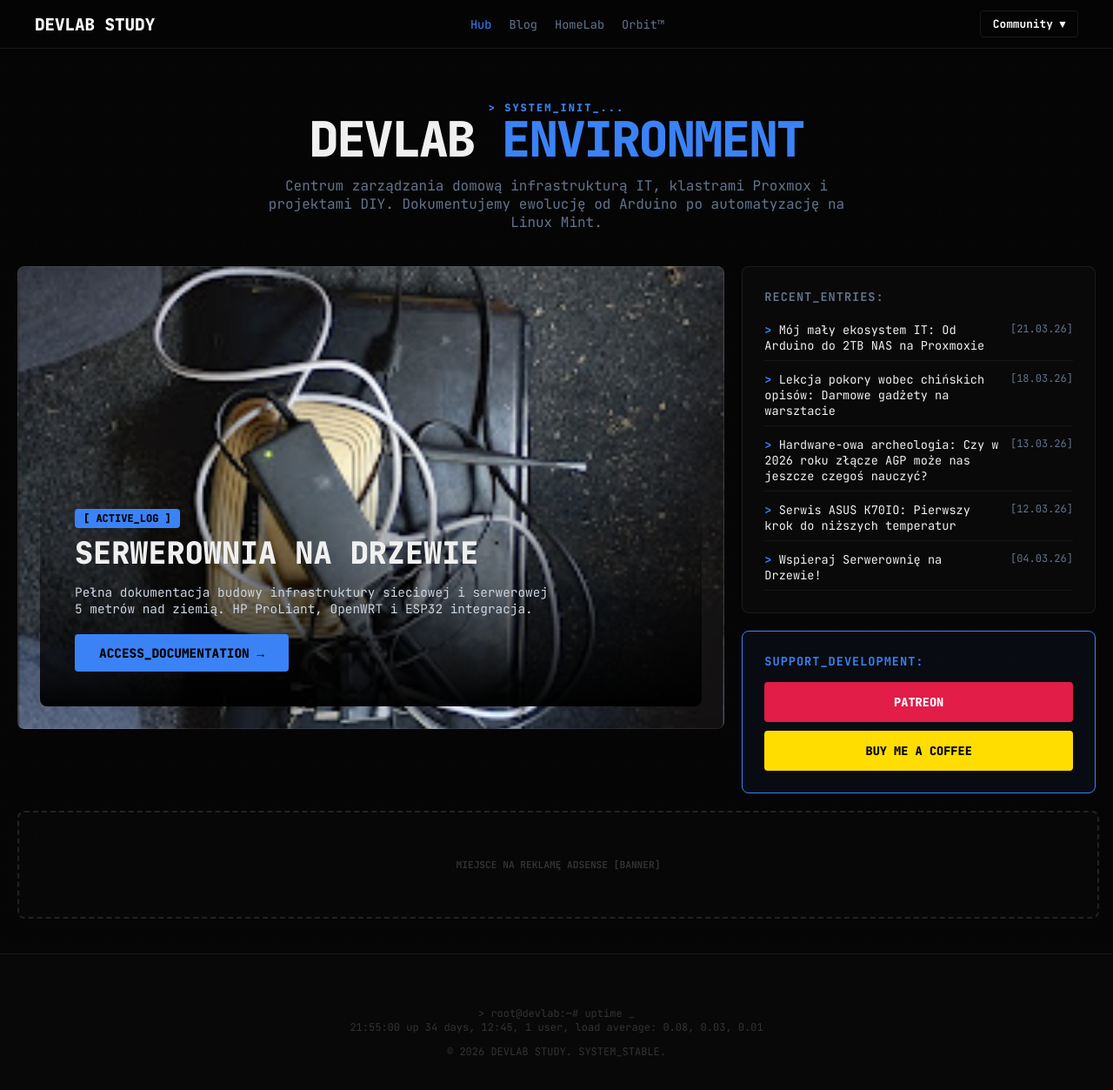
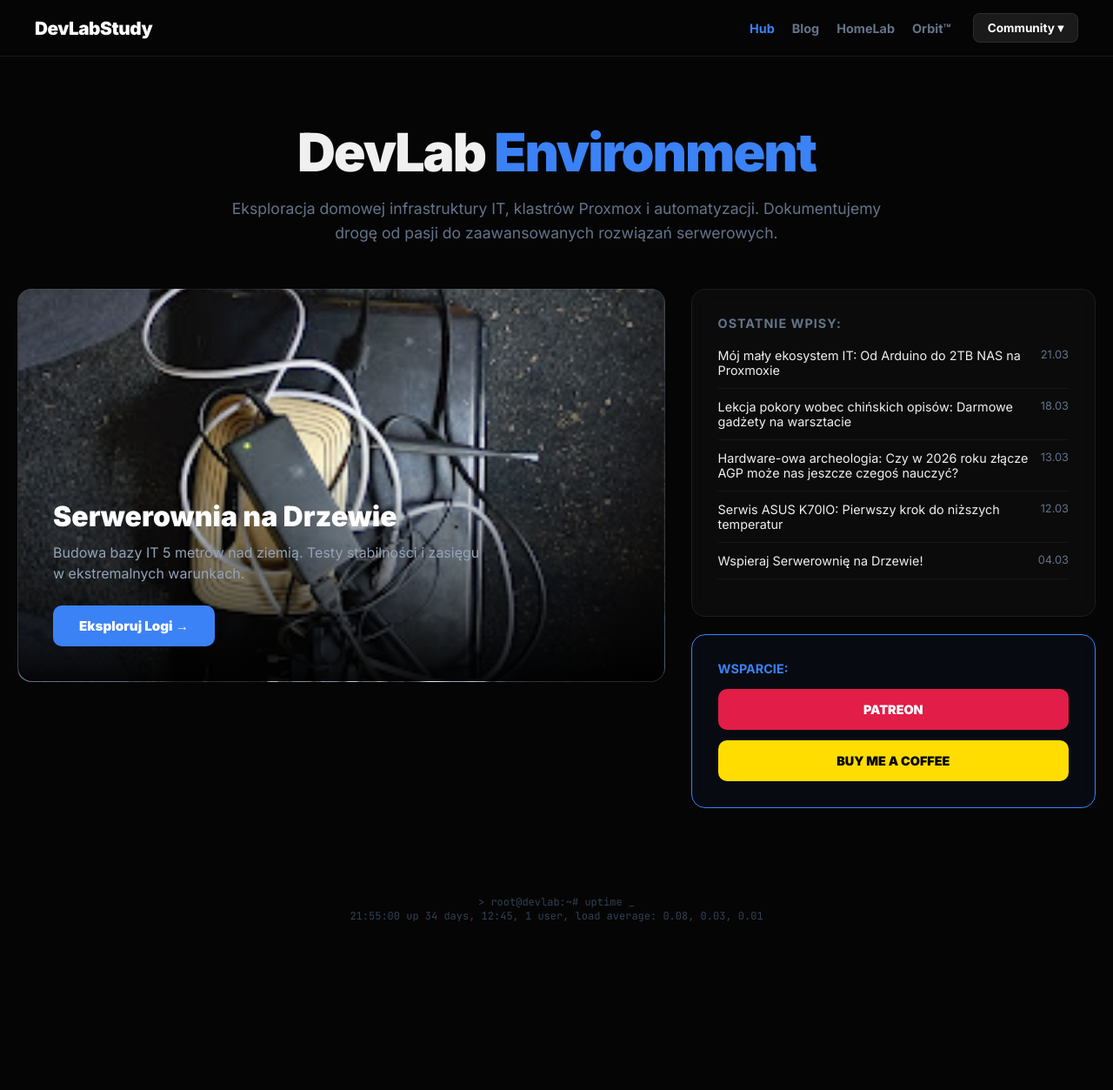
Before and after one commit to TobiMessi/TobiMessi.github.io, a Jekyll site: the page built from index.html, in a window 1280 px wide and 1289 px high. Shown: the top 1253 px of the window at 87% size. Built offline with Jekyll 4.4.1, drawn with Linux system fonts in a browser that asks for light colours.

Commit message:
Update index.html

```diff
--- a/index.html
+++ b/index.html
@@ -6,99 +6,170 @@ layout: null
 <head>
     <meta charset="UTF-8">
     <meta name="viewport" content="width=device-width, initial-scale=1.0">
-    <title>DevLab STUDY | Command Center</title>
+    <title>DevLabStudy | Command Center</title>
     <link rel="icon" type="image/jpeg" href="/profileIcon_g3ffyg7edeeg1.jpeg">
-    <link href="https://fonts.googleapis.com/css2?family=JetBrains+Mono:wght@400;700;800&display=swap" rel="stylesheet">
+    <link href="https://fonts.googleapis.com/css2?family=JetBrains+Mono:wght@400;700;800&family=Inter:wght@400;700;900&display=swap" rel="stylesheet">
     <style>
         :root {
             --bg-body: #050505;
-            --bg-nav: rgba(5, 5, 5, 0.9);
+            --bg-nav: #050505;
             --bg-card: #0e0e0e;
             --text-main: #f0f0f0;
             --text-muted: #64748b;
             --border-color: rgba(255, 255, 255, 0.08);
             --accent-blue: #3b82f6;
             --accent-green: #4ade80;
-            --accent-pink: #e11d48;
-            --accent-coffee: #FFDD00;
         }
 
         body {
-            font-family: 'JetBrains Mono', monospace;
+            font-family: 'Inter', sans-serif; /* Główny tekst jak na blogu */
             background: var(--bg-body);
             color: var(--text-main);
             margin: 0;
             overflow-x: hidden;
-            background-image: radial-gradient(circle at 1px 1px, rgba(255,255,255,0.01) 1px, transparent 0);
-            background-size: 40px 40px;
         }
 
-        /* Navbar */
+        /* Navbar - IDEALNE ODWZOROWANIE */
         .navbar {
-            position: sticky; top: 0; z-index: 1000;
-            background: var(--bg-nav); backdrop-filter: blur(20px);
+            background: var(--bg-nav);
             border-bottom: 1px solid var(--border-color);
-            padding: 12px 40px; display: flex; align-items: center; justify-content: space-between;
+            padding: 15px 40px;
+            display: flex;
+            align-items: center;
+            justify-content: space-between;
         }
-        .nav-brand { font-size: 1.2rem; font-weight: 800; text-decoration: none; color: #fff; text-transform: uppercase; }
-        .nav-center { display: flex; gap: 20px; }
-        .nav-center a { text-decoration: none; color: var(--text-muted); font-weight: 400; font-size: 0.85rem; transition: 0.3s; }
-        .nav-center a:hover, .nav-center a.active { color: var(--accent-blue); }
+        .nav-brand {
+            font-size: 1.3rem;
+            font-weight: 900;
+            text-decoration: none;
+            color: #fff;
+            letter-spacing: -0.5px;
+        }
+        .nav-right { display: flex; align-items: center; gap: 25px; }
+        .nav-links { display: flex; gap: 20px; }
+        .nav-links a {
+            text-decoration: none;
+            color: var(--text-muted);
+            font-weight: 600;
+            font-size: 0.9rem;
+            transition: 0.3s;
+        }
+        .nav-links a:hover, .nav-links a.active { color: var(--accent-blue); }
 
-        /* Dropdown Community */
+        /* Community Button - SZARY STYL */
         .dropdown { position: relative; display: inline-block; }
-        .dropbtn { background: none; color: #fff; padding: 6px 14px; border-radius: 4px; border: 1px solid var(--border-color); cursor: pointer; font-family: inherit; font-weight: 700; font-size: 0.8rem; }
-        .dropdown-content { display: none; position: absolute; right: 0; background: #0a0a0a; min-width: 180px; border: 1px solid var(--border-color); border-radius: 8px; z-index: 1001; }
-        .dropdown-content a { color: #ccc; padding: 10px 14px; text-decoration: none; display: block; font-size: 0.8rem; border-bottom: 1px solid rgba(255,255,255,0.05); }
+        .dropbtn {
+            background: #1a1a1a;
+            color: #fff;
+            padding: 8px 16px;
+            border-radius: 8px;
+            border: 1px solid var(--border-color);
+            cursor: pointer;
+            font-family: inherit;
+            font-weight: 700;
+            font-size: 0.85rem;
+        }
+        .dropdown-content {
+            display: none;
+            position: absolute;
+            right: 0;
+            background: #0e0e0e;
+            min-width: 180px;
+            border: 1px solid var(--border-color);
+            border-radius: 10px;
+            z-index: 1001;
+            box-shadow: 0 10px 30px rgba(0,0,0,0.5);
+        }
+        .dropdown-content a {
+            color: #ccc;
+            padding: 12px 16px;
+            text-decoration: none;
+            display: block;
+            font-size: 0.85rem;
+            border-bottom: 1px solid rgba(255,255,255,0.05);
+        }
         .dropdown-content a:hover { background: rgba(255,255,255,0.05); color: var(--accent-blue); }
         .dropdown:hover .dropdown-content { display: block; }
 
-        /* Hero Header (Wyśrodkowane na górze) */
+        /* Sekcja HERO */
         .hero-header {
-            max-width: 1000px; margin: 60px auto 40px auto; text-align: center; padding: 0 20px;
+            max-width: 1000px;
+            margin: 80px auto 50px auto;
+            text-align: center;
+            padding: 0 20px;
         }
-        .hero-title { font-size: 3.5rem; font-weight: 800; margin: 0; text-transform: uppercase; letter-spacing: -2px; line-height: 1; color: var(--text-main); }
+        .hero-title { font-size: 3.8rem; font-weight: 900; margin: 0; letter-spacing: -2px; line-height: 1; }
         .hero-title span { color: var(--accent-blue); }
-        .hero-subtitle { font-size: 1rem; color: var(--text-muted); margin-top: 15px; max-width: 700px; margin-left: auto; margin-right: auto; }
+        .hero-subtitle {
+            font-size: 1.1rem;
+            color: var(--text-muted);
+            margin-top: 20px;
+            max-width: 750px;
+            margin-left: auto;
+            margin-right: auto;
+            line-height: 1.6;
+        }
 
-        /* Dashboard Wrapper */
-        .dashboard { max-width: 1400px; margin: 0 auto 40px auto; padding: 0 20px; }
+        /* Dashboard */
+        .dashboard { max-width: 1300px; margin: 0 auto 60px auto; padding: 0 20px; }
+        .grid-container { display: grid; grid-template-columns: 1.6fr 1fr; gap: 30px; }
 
-        /* Grid Layout */
-        .grid-container { display: grid; grid-template-columns: 2fr 1fr; gap: 20px; }
-        .card { background: rgba(10, 10, 10, 0.8); border: 1px solid var(--border-color); padding: 25px; border-radius: 8px; position: relative; }
+        .card {
+            background: rgba(15, 15, 15, 0.6);
+            border: 1px solid var(--border-color);
+            padding: 30px;
+            border-radius: 16px;
+            backdrop-filter: blur(10px);
+        }
 
-        /* Main Project Card */
         .hero-project {
-            grid-column: span 1;
-            height: 480px;
+            height: 450px;
             background: url('/assets/images/IMG_20260304_153435_hdr.jpg') center/cover;
-            display: flex; align-items: flex-end;
-            border-radius: 8px; border: 1px solid var(--border-color);
+            display: flex;
+            align-items: flex-end;
+            border-radius: 16px;
+            border: 1px solid var(--border-color);
         }
-        .hero-overlay { width: 100%; background: linear-gradient(transparent, rgba(0,0,0,0.98)); padding: 40px; border-radius: 0 0 8px 8px; }
+        .hero-overlay { width: 100%; background: linear-gradient(transparent, rgba(0,0,0,0.95)); padding: 40px; border-radius: 0 0 16px 16px; }
 
-        .btn-blue { display: inline-block; background: var(--accent-blue); color: #000; padding: 12px 28px; border-radius: 4px; text-decoration: none; font-weight: 800; font-size: 0.9rem; text-transform: uppercase; transition: 0.3s; margin-top: 20px; }
-        .btn-blue:hover { filter: brightness(1.2); }
+        .btn-blue {
+            display: inline-block;
+            background: var(--accent-blue);
+            color: #fff;
+            padding: 14px 30px;
+            border-radius: 10px;
+            text-decoration: none;
+            font-weight: 800;
+            font-size: 0.95rem;
+            transition: 0.3s;
+        }
+        .btn-blue:hover { transform: translateY(-3px); box-shadow: 0 10px 20px rgba(59, 130, 246, 0.3); }
 
-        /* Sidebar & Support */
-        .support-btn { display: block; text-decoration: none; padding: 14px; border-radius: 4px; font-weight: 800; font-size: 0.85rem; text-align: center; margin-top: 10px; transition: 0.3s; text-transform: uppercase; }
-        .support-btn:hover { filter: brightness(1.1); }
-
-        .ad-slot { background: rgba(255,255,255,0.01); border: 2px dashed #222; border-radius: 8px; color: #333; display: flex; align-items: center; justify-content: center; font-size: 0.7rem; text-transform: uppercase; margin: 20px 0; font-weight: bold; }
+        .support-btn {
+            display: block;
+            text-decoration: none;
+            padding: 15px;
+            border-radius: 10px;
+            font-weight: 800;
+            font-size: 0.9rem;
+            text-align: center;
+            margin-top: 12px;
+            transition: 0.3s;
+        }
 
         @media (max-width: 1024px) {
-            .hero-title { font-size: 2.5rem; }
+            .navbar { padding: 15px 20px; }
             .grid-container { grid-template-columns: 1fr; }
-            .navbar { padding: 15px; flex-direction: column; gap: 15px; }
+            .hero-title { font-size: 2.8rem; }
         }
     </style>
 </head>
 <body>
 
     <nav class="navbar">
-        <a href="/" class="nav-brand">DEVLAB STUDY</a>
-        <div class="nav-center">
+        <a href="/" class="nav-brand">DevLabStudy</a>
+        <div class="nav-right">
+            <div class="nav-links">
                 <a href="/" class="active">Hub</a>
                 <a href="/blog">Blog</a>
                 <a href="/homelab">HomeLab</a>
@@ -114,58 +185,49 @@ layout: null
                     <a href="https://www.reddit.com/user/devlabstudy" target="_blank">Reddit</a>
                 </div>
             </div>
+        </div>
     </nav>
 
     <header class="hero-header">
-        <div style="color: var(--accent-blue); font-weight: 800; font-size: 0.75rem; text-transform: uppercase; letter-spacing: 2px;">> SYSTEM_INIT_...</div>
         <h1 class="hero-title">DevLab <span>Environment</span></h1>
-        <p class="hero-subtitle">Centrum zarządzania domową infrastrukturą IT, klastrami Proxmox i projektami DIY. Dokumentujemy ewolucję od Arduino po automatyzację na Linux Mint.</p>
+        <p class="hero-subtitle">Eksploracja domowej infrastruktury IT, klastrów Proxmox i automatyzacji. Dokumentujemy drogę od pasji do zaawansowanych rozwiązań serwerowych.</p>
     </header>
 
     <main class="dashboard">
         <div class="grid-container">
-
             <section>
-                <div class="card hero-project">
+                <div class="hero-project">
                     <div class="hero-overlay">
-                        <div style="background: var(--accent-blue); color: #000; padding: 3px 10px; border-radius: 4px; font-size: 0.75rem; font-weight: 800; text-transform: uppercase; display: inline-block; margin-bottom: 10px;">[ ACTIVE_LOG ]</div>
-                        <h2 style="font-size: 2.2rem; margin: 0 0 15px 0; font-weight: 800; text-transform: uppercase; line-height: 1.1;">Serwerownia na Drzewie</h2>
-                        <p style="color: #cbd5e1; margin: 0; max-width: 550px; font-size: 0.9rem;">Pełna dokumentacja budowy infrastruktury sieciowej i serwerowej 5 metrów nad ziemią. HP ProLiant, OpenWRT i ESP32 integracja.</p>
-                        <a href="/blog" class="btn-blue">ACCESS_DOCUMENTATION →</a>
+                        <h2 style="font-size: 2rem; margin: 0 0 10px 0; font-weight: 900; color: #fff;">Serwerownia na Drzewie</h2>
+                        <p style="color: #94a3b8; margin: 0 0 25px 0; max-width: 500px; line-height: 1.5;">Budowa bazy IT 5 metrów nad ziemią. Testy stabilności i zasięgu w ekstremalnych warunkach.</p>
+                        <a href="/blog" class="btn-blue">Eksploruj Logi →</a>
                     </div>
                 </div>
             </section>
 
             <aside style="display: flex; flex-direction: column; gap: 20px;">
                 <div class="card">
-                    <h3 style="font-size: 0.85rem; color: var(--text-muted); margin-top: 0; margin-bottom: 20px; text-transform: uppercase; letter-spacing: 1px;">Recent_Entries:</h3>
-                    <div style="display: flex; flex-direction: column; gap: 12px; font-size: 0.85rem;">
+                    <h3 style="font-size: 0.9rem; color: var(--text-muted); margin: 0 0 20px 0; text-transform: uppercase; letter-spacing: 1px;">Ostatnie Wpisy:</h3>
                     {% for post in site.posts limit:5 %}
-                        <a href="{{ post.url }}" style="display: flex; justify-content: space-between; text-decoration: none; padding-bottom: 8px; border-bottom: 1px solid rgba(255,255,255,0.05); color: var(--text-main);">
-                            <span><b style="color: var(--accent-blue);">></b> {{ post.title }}</span>
-                            <span style="color: var(--text-muted); font-size: 0.75rem; white-space: nowrap; margin-left: 10px;">[{{ post.date | date: "%d.%m.%y" }}]</span>
+                    <a href="{{ post.url }}" style="display: flex; justify-content: space-between; text-decoration: none; padding-bottom: 12px; margin-bottom: 12px; border-bottom: 1px solid rgba(255,255,255,0.05); color: var(--text-main);">
+                        <span style="font-size: 0.9rem;">{{ post.title }}</span>
+                        <span style="color: var(--text-muted); font-size: 0.8rem;">{{ post.date | date: "%d.%m" }}</span>
                     </a>
                     {% endfor %}
                 </div>
-                </div>
 
-                <div class="card" style="background: rgba(59, 130, 246, 0.05); border-color: var(--accent-blue);">
-                    <h3 style="font-size: 0.85rem; color: var(--accent-blue); margin-top: 0; margin-bottom: 15px; text-transform: uppercase; letter-spacing: 1px;">Support_Development:</h3>
-                    <a href="https://patreon.com/DevLabStudy" target="_blank" class="support-btn" style="background: var(--accent-pink); color: #fff;">PATREON</a>
-                    <a href="https://www.buymeacoffee.com/DevLabStudy" target="_blank" class="support-btn" style="background: var(--accent-coffee); color: #000;">BUY ME A COFFEE</a>
+                <div class="card" style="border-color: var(--accent-blue); background: rgba(59, 130, 246, 0.05);">
+                    <h3 style="font-size: 0.9rem; color: var(--accent-blue); margin: 0 0 15px 0; text-transform: uppercase;">Wsparcie:</h3>
+                    <a href="https://patreon.com/DevLabStudy" target="_blank" class="support-btn" style="background: #e11d48; color: #fff;">PATREON</a>
+                    <a href="https://www.buymeacoffee.com/DevLabStudy" target="_blank" class="support-btn" style="background: #FFDD00; color: #000;">BUY ME A COFFEE</a>
                 </div>
             </aside>
-
         </div>
-
-        <div class="ad-slot" style="height: 120px; width: 100%;">MIEJSCE NA REKLAMĘ ADSENSE [BANNER]</div>
-
     </main>
 
-    <footer style="text-align: center; padding: 60px; font-size: 0.75rem; color: #333; border-top: 1px solid var(--border-color); background: #080808;">
+    <footer style="text-align: center; padding: 40px; color: #334155; font-family: 'JetBrains Mono', monospace; font-size: 0.75rem;">
         &gt; root@devlab:~# uptime _ <br>
         21:55:00 up 34 days, 12:45, 1 user, load average: 0.08, 0.03, 0.01
-        <p>&copy; 2026 DEVLAB STUDY. SYSTEM_STABLE.</p>
     </footer>
 
 </body>
```
Lines whose indentation alone changed are shown as unchanged.
